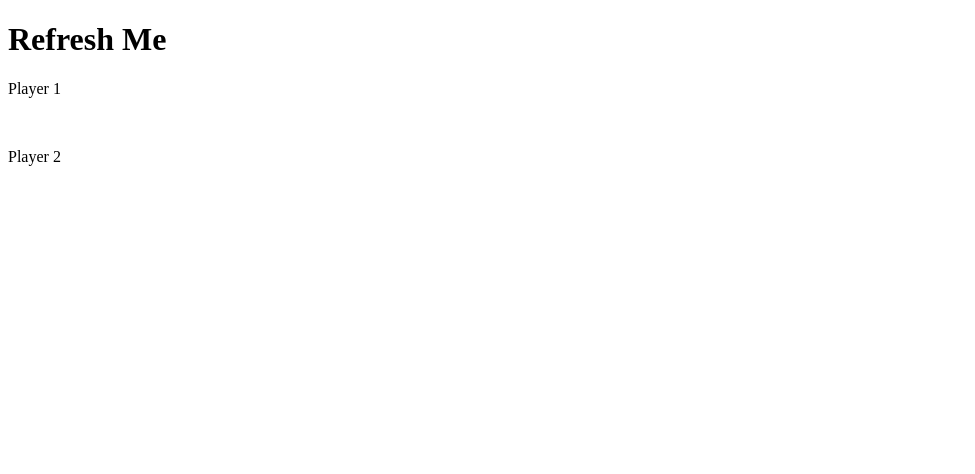
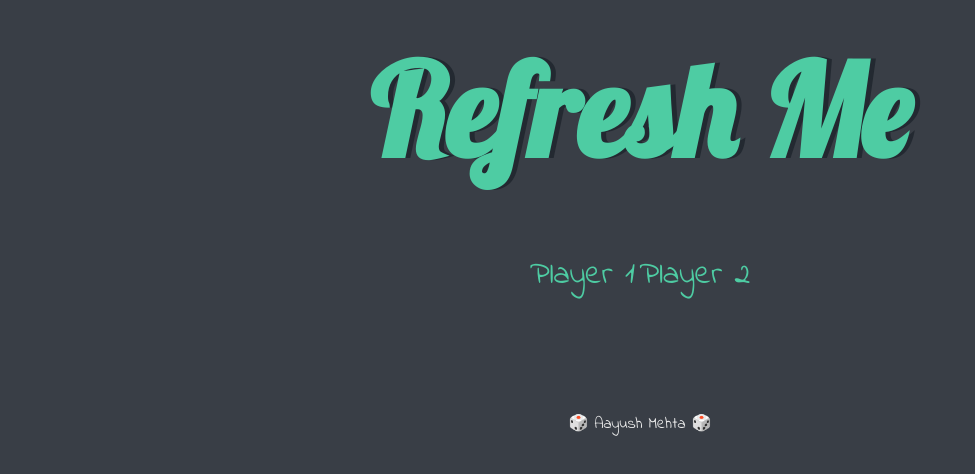
Before and after one commit to AayushMehta0924/Dice-Game, a plain HTML site: page dice.html in a window 1280 px wide. Shown: the whole page, without its empty margins (0-975 px from the left). Drawn offline with Linux system fonts and the light colour scheme.

Commit message:
Added CSS

```diff
--- a/dice.html
+++ b/dice.html
@@ -25,7 +25,9 @@
   </div>
 
 
-
   <script src="index.js"></script>
 </body>
+<footer>
+  🎲 Aayush Mehta 🎲
+</footer>
 </html>
--- a/styles.css
+++ b/styles.css
@@ -0,0 +1,39 @@
+.container {
+    margin: auto;
+    width: 70%;
+    text-align: center;
+}
+
+.dice {
+    text-align: center;
+    display: inline-block;
+}
+
+body {
+    background-color: #393E46;
+}
+
+h1 {
+    margin: 30px;
+    font-family: 'Lobster', cursive;
+    text-shadow: 5px 0 #232931;
+    font-size: 8rem;
+    color: #4ECCA3;
+}
+
+p {
+    font-size: 2rem;
+    color: #4ECCA3;
+    font-family: 'Indie Flower', cursive;
+}
+
+img {
+    width: 80%;
+}
+
+footer {
+    margin-top: 5%;
+    color: #EEEEEE;
+    text-align: center;
+    font-family: 'Indie Flower', cursive;
+}
```
